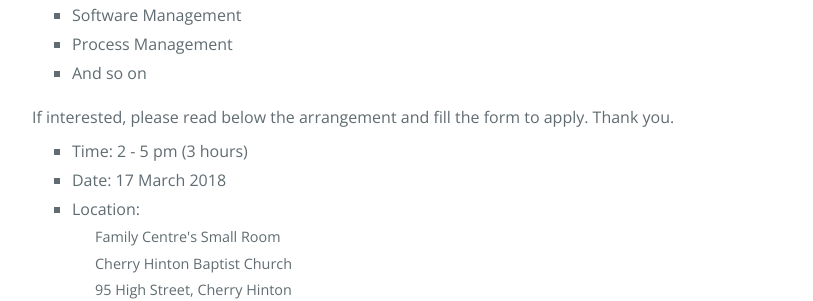
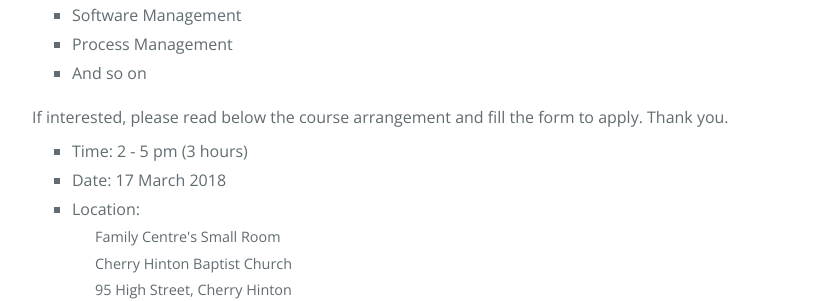
Before and after one commit to yucigou/codegoodworks, a Jekyll site: the page built from enrolment.md, in a window 1280 px wide and 900 px high, scrolled down 405 px. Shown: the part 154-455 px from the top of the window, without its empty margins (38-851 px from the left). Built offline with Jekyll 4.4.1, drawn with Linux system fonts in a browser that asks for light colours; nearby versions of some CDN libraries.

Commit message:
Update course info

```diff
--- a/enrolment.md
+++ b/enrolment.md
@@ -32,7 +32,7 @@ title: Free onsite courses for beginners - Code Good Works
 </ul>
 </div>
 
-<p>If interested, please read below the arrangement and fill the form to apply. Thank you.</p>
+<p>If interested, please read below the course arrangement and fill the form to apply. Thank you.</p>
 
 <ul class="course-info">
 <li>Time: 2 - 5 pm (3 hours)
```
